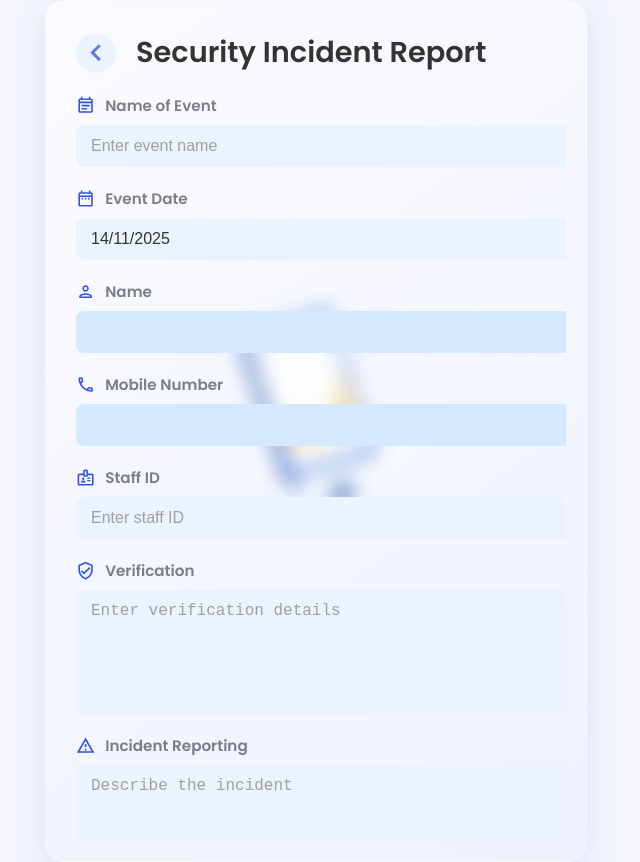
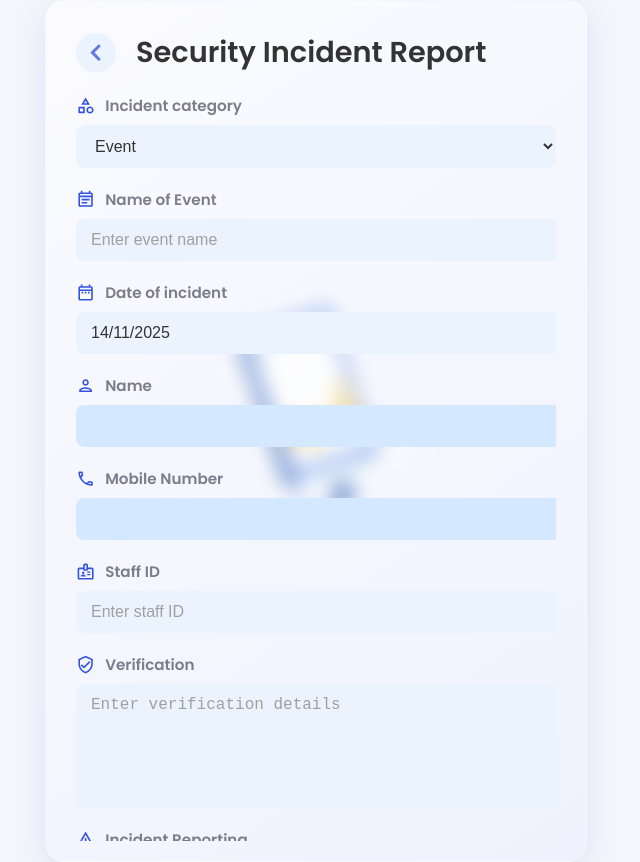
Before and after one commit to K1rthik/campus-survey-form-v1-fe, a React (Vite) app: page /security in a window 1280 px wide. Shown: the whole page, without its empty margins (324-964 px from the left). Built offline with nearby package versions, Linux system fonts and the light colour scheme.

Commit message:
Update Security.jsx

```diff
--- a/src/components/Security.jsx
+++ b/src/components/Security.jsx
@@ -1,7 +1,7 @@
 import React, { useState, useEffect, useRef } from 'react';
 import { useLocation, useNavigate } from 'react-router-dom';
 import { FaChevronLeft } from 'react-icons/fa';
-import { MdOutlinePerson, MdOutlinePhone, MdOutlineBadge, MdOutlineVerifiedUser, MdOutlineReportProblem, MdOutlinePhotoCamera, MdOutlineDateRange, MdOutlineEventNote } from 'react-icons/md';
+import { MdOutlinePerson, MdOutlinePhone, MdOutlineBadge, MdOutlineVerifiedUser, MdOutlineReportProblem, MdOutlinePhotoCamera, MdOutlineDateRange, MdOutlineEventNote, MdOutlineCategory } from 'react-icons/md';
 import Lottie from 'react-lottie';
 import SignaturePad from 'react-signature-canvas';
 import toast, { Toaster } from 'react-hot-toast';
@@ -90,6 +90,7 @@ function Security() {
     const formData = location.state?.formData || {};
 
     const [securityData, setSecurityData] = useState({
+        selectionType: 'event', // New field for dropdown selection
         eventName: '',
         eventDate: new Date(),
         name: '',
@@ -125,7 +126,7 @@ function Security() {
     }, [formData]);
 
     useEffect(() => {
-        const formElements = formRef.current.querySelectorAll('input, textarea');
+        const formElements = formRef.current.querySelectorAll('input, textarea, select');
         const handleFocus = (event) => {
             event.target.scrollIntoView({
                 behavior: 'smooth',
@@ -160,6 +161,11 @@ function Security() {
     const handleChange = (e) => {
         const { name, value } = e.target;
         setSecurityData(prevData => ({ ...prevData, [name]: value }));
+
+        // Clear eventName when selection type changes
+        if (name === 'selectionType') {
+            setSecurityData(prevData => ({ ...prevData, eventName: '' }));
+        }
     };
 
     const handleImageUpload = (e) => {
@@ -227,10 +233,92 @@ function Security() {
         }));
     };
 
+    // Dynamic label and placeholder based on selection type
+    const getEventFieldLabel = () => {
+        switch (securityData.selectionType) {
+            case 'event':
+                return 'Name of Event';
+            case 'students':
+                return 'Student Activity';
+            case 'employees':
+                return 'Employee Matter';
+            case 'campus':
+                return 'Campus Issue';
+            case 'others':
+                return 'Others Name';
+            default:
+                return 'Name of Event';
+        }
+    };
+
+    const getEventFieldPlaceholder = () => {
+        switch (securityData.selectionType) {
+            case 'event':
+                return 'Enter event name';
+            case 'students':
+                return 'Enter student activity';
+            case 'employees':
+                return 'Enter employee matter';
+            case 'campus':
+                return 'Enter campus issue';
+            case 'others':
+                return 'Enter others name';
+            default:
+                return 'Enter event name';
+        }
+    };
+
+    const getDateFieldLabel = () => {
+        return 'Date of incident';
+    };
+
+    const getDateFieldPlaceholder = () => {
+        return 'Select event date';
+    };
+
+    // Dynamic dropdown options - simplified
+    const getSelectionOptions = () => {
+        return (
+            <>
+                <option value="event">Event</option>
+                <option value="students">Students</option>
+                <option value="employees">Employees</option>
+                <option value="campus">Campus</option>
+                <option value="others">Others</option>
+            </>
+        );
+    };
+
     const validateForm = () => {
         const newErrors = {};
-        if (!securityData.eventName) newErrors.eventName = 'Event Name is required.';
-        if (!securityData.eventDate) newErrors.eventDate = 'Event Date is required.';
+
+        if (!securityData.selectionType) newErrors.selectionType = 'Selection type is required.';
+        if (!securityData.eventName) {
+            let fieldName;
+            switch (securityData.selectionType) {
+                case 'event':
+                    fieldName = 'Event Name';
+                    break;
+                case 'students':
+                    fieldName = 'Student Activity';
+                    break;
+                case 'employees':
+                    fieldName = 'Employee Matter';
+                    break;
+                case 'campus':
+                    fieldName = 'Campus Issue';
+                    break;
+                case 'others':
+                    fieldName = 'Others Name';
+                    break;
+                default:
+                    fieldName = 'Event Name';
+            }
+            newErrors.eventName = `${fieldName} is required.`;
+        }
+        if (!securityData.eventDate) {
+            newErrors.eventDate = 'Event Date is required.';
+        }
         if (!securityData.name) newErrors.name = 'Name is required.';
         if (!securityData.mobileNumber) {
             newErrors.mobileNumber = 'Mobile number is required.';
@@ -279,6 +367,7 @@ function Security() {
                 employeeType: formData.employeeType || '',
                 employeeStatus: formData.employeeStatus || '',
                 // Security form data
+                selectionType: securityData.selectionType, // Include selection type
                 eventName: securityData.eventName,
                 eventDate: formattedDate,
                 name: securityData.name,
@@ -319,6 +408,7 @@ function Security() {
                 toast.success(result.message || 'Security report submitted successfully!');
                 setShowSuccess(true);
                 setSecurityData({
+                    selectionType: 'event', // Reset with default
                     eventName: '',
                     eventDate: new Date(),
                     name: '',
@@ -375,11 +465,38 @@ function Security() {
                             <p className="security-form-title-alt">Security Incident Report</p>
                         </div>
 
-                        <form className="security-form-grid-alt" noValidate ref={formRef}>
+                        <form className="security-form-grid-alt" noValidate ref={formRef} style={{ width: '100%', maxWidth: '100%', overflowX: 'hidden', boxSizing: 'border-box' }}>
+                            {/* New Selection Type Dropdown */}
+                            <div className="security-form-group-alt" style={{ width: '100%', maxWidth: '100%' }}>
+                                <label htmlFor="selectionType" className="security-form-label-alt">
+                                    <MdOutlineCategory className="security-label-icon" />
+                                    Incident category
+                                </label>
+                                <select
+                                    id="selectionType"
+                                    name="selectionType"
+                                    value={securityData.selectionType}
+                                    onChange={handleChange}
+                                    className="security-form-select-alt"
+                                    style={{
+                                        width: '100%',
+                                        maxWidth: '100%',
+                                        boxSizing: 'border-box',
+                                        overflow: 'hidden',
+                                        textOverflow: 'ellipsis'
+                                    }}
+                                    disabled={isSubmitting}
+                                >
+                                    {getSelectionOptions()}
+                                </select>
+                                {errors.selectionType && <p className="security-form-error-alt">{errors.selectionType}</p>}
+                            </div>
+
+                            {/* Dynamic Event Name Field */}
                             <div className="security-form-group-alt">
                                 <label htmlFor="eventName" className="security-form-label-alt">
                                     <MdOutlineEventNote className="security-label-icon" />
-                                    Name of Event
+                                    {getEventFieldLabel()}
                                 </label>
                                 <input
                                     type="text"
@@ -388,7 +505,7 @@ function Security() {
                                     value={securityData.eventName}
                                     onChange={handleChange}
                                     className="security-form-input-alt"
-                                    placeholder="Enter event name"
+                                    placeholder={getEventFieldPlaceholder()}
                                     disabled={isSubmitting}
                                 />
                                 {errors.eventName && <p className="security-form-error-alt">{errors.eventName}</p>}
@@ -397,7 +514,7 @@ function Security() {
                             <div className="security-form-group-alt">
                                 <label htmlFor="eventDate" className="security-form-label-alt">
                                     <MdOutlineDateRange className="security-label-icon" />
-                                    Event Date
+                                    {getDateFieldLabel()}
                                 </label>
                                 <DatePicker
                                     id="eventDate"
@@ -406,7 +523,7 @@ function Security() {
                                     maxDate={new Date()}
                                     minDate={new Date(new Date().setDate(new Date().getDate() - 6))}
                                     dateFormat="dd/MM/yyyy"
-                                    placeholderText="Select event date"
+                                    placeholderText={getDateFieldPlaceholder()}
                                     className="security-form-input-alt"
                                     disabled={isSubmitting}
                                 />
```
